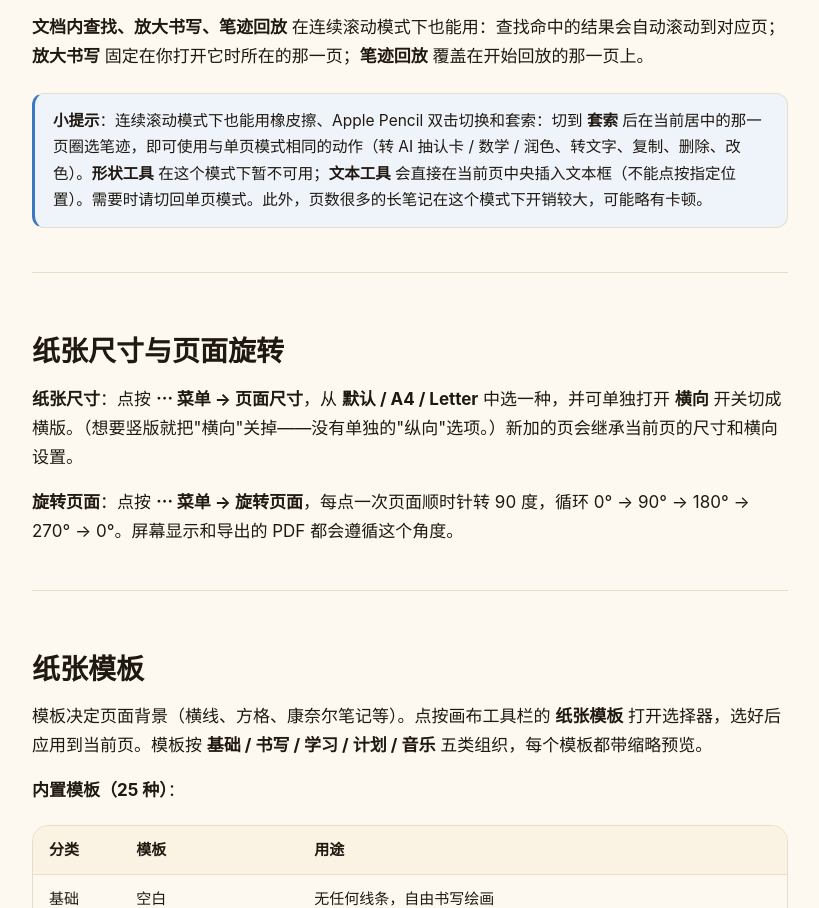
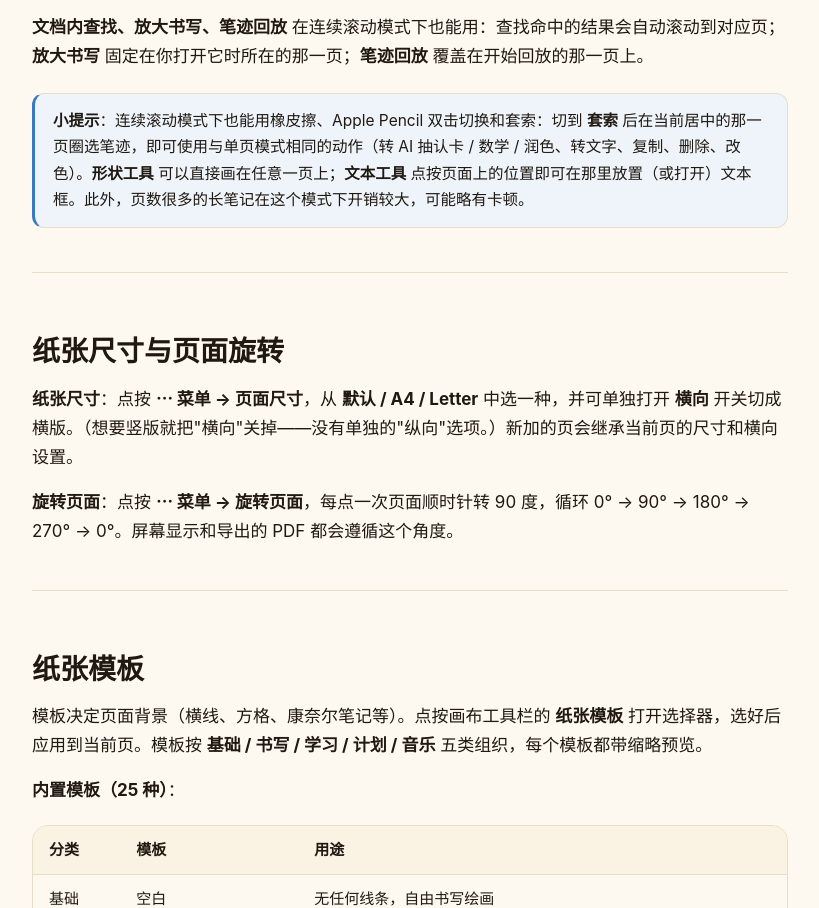
Before and after one commit to VoldemortGin/inkelle-site, a plain HTML site: page guide/03-pages-documents.html in a window 1280 px wide. Shown: the part 3352-4260 px from the top of the page, without its empty margins (92-911 px from the left). Drawn offline with Linux system fonts and the light colour scheme.

Commit message:
chore: sync user guide from Inkelle/docs/user-guide

```diff
--- a/guide/03-pages-documents.html
+++ b/guide/03-pages-documents.html
@@ -265,7 +265,7 @@
 <p>默认是一页一页翻的单页模式。打开 <strong>连续滚动</strong> 后，所有页会像长卷一样竖向堆叠，可以直接上下滚动浏览、跨页书写。</p>
 <p>点按 <strong>⋯ 菜单 → 连续滚动</strong>（开关）即可切换，这个偏好会被记住。滚动到底部有 <strong>添加</strong> 页脚可加页。</p>
 <p><strong>文档内查找、放大书写、笔迹回放</strong> 在连续滚动模式下也能用：查找命中的结果会自动滚动到对应页；<strong>放大书写</strong> 固定在你打开它时所在的那一页；<strong>笔迹回放</strong> 覆盖在开始回放的那一页上。</p>
-<blockquote class="tip"><p><strong>小提示</strong>：连续滚动模式下也能用橡皮擦、Apple Pencil 双击切换和套索：切到 <strong>套索</strong> 后在当前居中的那一页圈选笔迹，即可使用与单页模式相同的动作（转 AI 抽认卡 / 数学 / 润色、转文字、复制、删除、改色）。<strong>形状工具</strong> 在这个模式下暂不可用；<strong>文本工具</strong> 会直接在当前页中央插入文本框（不能点按指定位置）。需要时请切回单页模式。此外，页数很多的长笔记在这个模式下开销较大，可能略有卡顿。</p></blockquote>
+<blockquote class="tip"><p><strong>小提示</strong>：连续滚动模式下也能用橡皮擦、Apple Pencil 双击切换和套索：切到 <strong>套索</strong> 后在当前居中的那一页圈选笔迹，即可使用与单页模式相同的动作（转 AI 抽认卡 / 数学 / 润色、转文字、复制、删除、改色）。<strong>形状工具</strong> 可以直接画在任意一页上；<strong>文本工具</strong> 点按页面上的位置即可在那里放置（或打开）文本框。此外，页数很多的长笔记在这个模式下开销较大，可能略有卡顿。</p></blockquote>
 <hr />
 <h2 id="s8">纸张尺寸与页面旋转</h2>
 <p><strong>纸张尺寸</strong>：点按 <strong>⋯ 菜单 → 页面尺寸</strong>，从 <strong>默认 / A4 / Letter</strong> 中选一种，并可单独打开 <strong>横向</strong> 开关切成横版。（想要竖版就把"横向"关掉——没有单独的"纵向"选项。）新加的页会继承当前页的尺寸和横向设置。</p>
```
